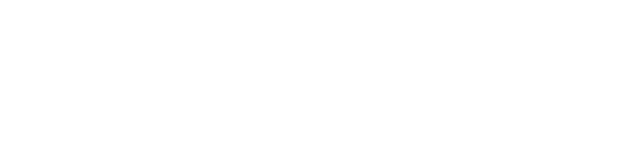
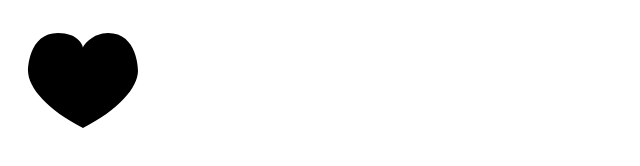
Before and after one commit to projektorius96/component-observer, a website built with Vite: page index.html in a window 1280 px wide. Shown: the whole page, without its empty margins (0-640 px from the left). Built offline with nearby package versions, Linux system fonts and the light colour scheme.

Commit message:
canvas-heart

```diff
--- a/index.html
+++ b/index.html
@@ -8,6 +8,6 @@
     <script type="module" src="/main.js" defer></script>
   </head>
   <body>
-    <canvas-line version="1" width="800" height="600"/>
+    <canvas-heart/>
   </body>
 </html>
--- a/main.js
+++ b/main.js
@@ -1,4 +1,4 @@
-import canvasComponent from "./src/canvas-web-components/canvas-line.js";
+import canvasComponent from "./src/canvas-web-components/canvas-heart.js";
 import { openDB, deleteDB } from "idb";
 
 // PLAYGROUND # document.getElementsByTagName('canvas-line')[0].version = 2
@@ -6,8 +6,8 @@
     canvasComponent.namespace,
     new Map([
         ['version', String(1)],
-        ['width', 800],
-        ['height', 600],
+        ['width', window.innerWidth* devicePixelRatio],
+        ['height', window.innerHeight* devicePixelRatio],
     ]),
     {
         isObserved: notifier,
--- a/src/canvas-web-components/canvas-line.js
+++ b/src/canvas-web-components/canvas-heart.js
@@ -35,7 +35,30 @@
 
             constructor() {
 
-                registerGetterSetter( super() ) && Object.assign(this, document.createElement( getImplname( HTMLCanvasElement ) ));
+                registerGetterSetter( super() );
+
+                const
+                    canvas = document.createElement( getImplname( HTMLCanvasElement ) )
+                    ,
+                    ctx = canvas.getContext('2d')
+                    ;
+
+                    canvas.setAttribute('width', observings.get('width'))
+                    canvas.setAttribute('height', observings.get('height'))
+
+                    // Cubic curves example
+                    // source@https://developer.mozilla.org/en-US/docs/Web/API/Canvas_API/Tutorial/Drawing_shapes
+                    ctx.beginPath();
+                    ctx.moveTo(75, 40);
+                    ctx.bezierCurveTo(75, 37, 70, 25, 50, 25);
+                    ctx.bezierCurveTo(20, 25, 20, 62.5, 20, 62.5);
+                    ctx.bezierCurveTo(20, 80, 40, 102, 75, 120);
+                    ctx.bezierCurveTo(110, 102, 130, 80, 130, 62.5);
+                    ctx.bezierCurveTo(130, 62.5, 130, 25, 100, 25);
+                    ctx.bezierCurveTo(85, 25, 75, 37, 75, 40);
+                    ctx.fill();
+
+                this.appendChild(canvas)
 
             }
 
--- a/src/canvas-web-components/utils.js
+++ b/src/canvas-web-components/utils.js
@@ -39,5 +39,5 @@
     );
 }
 
-export const getImplname = (HTML_x_Element)=> /HTML(.+)Element/.exec(HTML_x_Element?.name)?.[1].toLowerCase() ;
+export const getImplname = (HTML_x_Element)=> /HTML(.+)Element/.exec(HTML_x_Element?.name)?.[1].toLowerCase();
 export const getFilename = (import_meta_url)=> import_meta_url.split('/').at(-1).replace(/\..*/, '');
```
